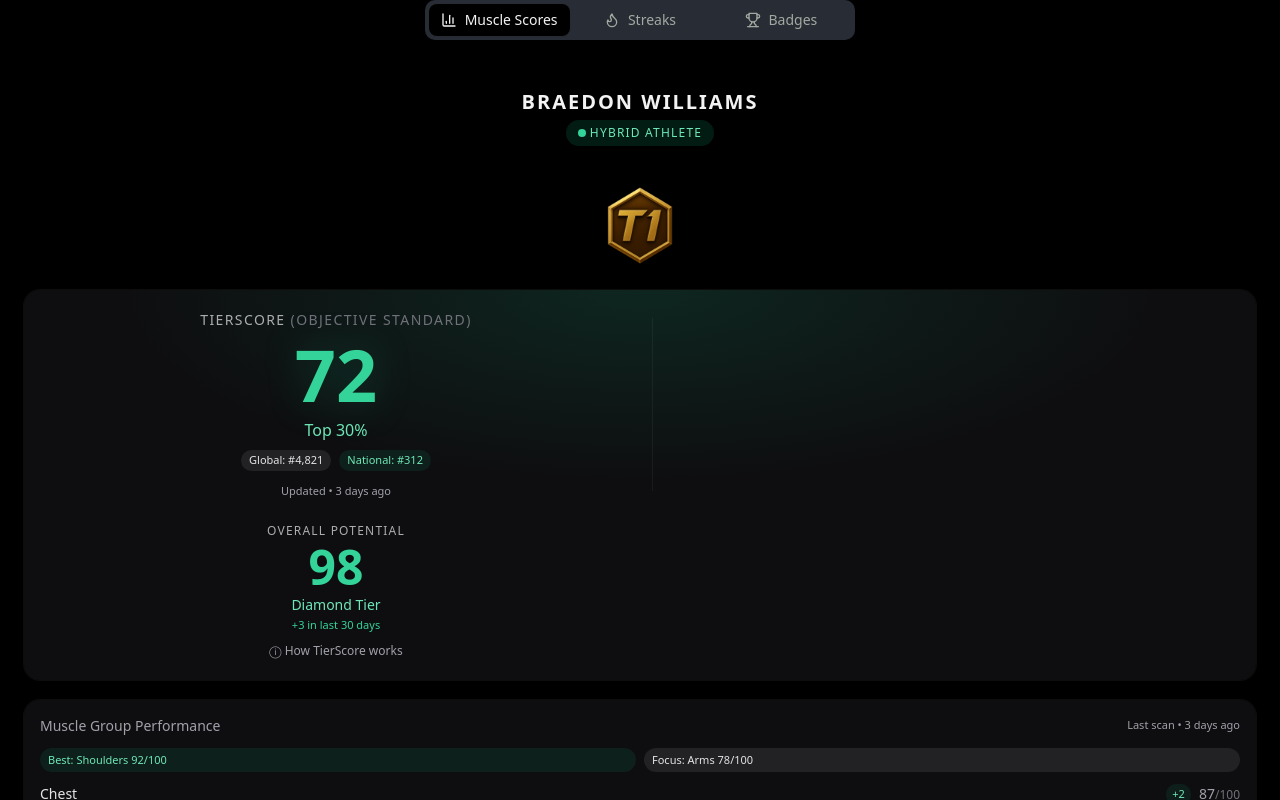
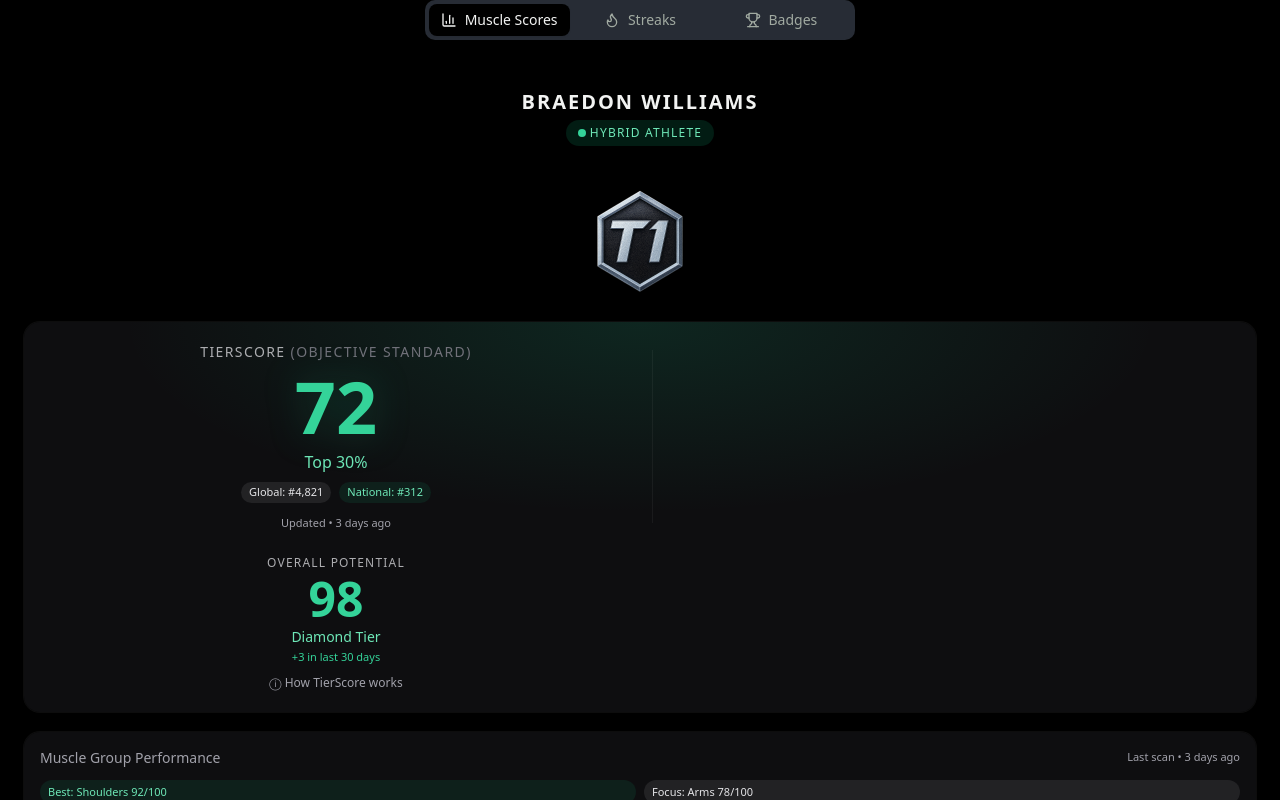
Before and after one commit to 2735588/tierone-apex-dashboard, a React (Vite) app: page /progress-badges in a window 1280 px wide. Shown: the top 800 px of the page. Built offline with nearby package versions, Linux system fonts and the light colour scheme.

Commit message:
Change badge to silver

```diff
--- a/src/pages/ProgressBadges.tsx
+++ b/src/pages/ProgressBadges.tsx
@@ -155,7 +155,7 @@ const ProgressBadges = () => {
           {/* 1.5) TierScore Badge */}
           <div className="flex justify-center px-6">
             {(() => {
-              const tierScore = 72; // Current user's TierScore
+              const tierScore = 65; // Current user's TierScore
               const isTop1Percent = false; // Would be calculated from backend
 
               let badgeName = 'TierScore Bronze';
@@ -174,7 +174,7 @@ const ProgressBadges = () => {
               return tierscoreBadge ? (
                 <HexBadge
                   src={tierscoreBadge.imageUrl || '/placeholder-badge.png'}
-                  size={96}
+                  size={128}
                   glow={tierscoreBadge.glow === 'emerald' ? 'emerald' : tierscoreBadge.glow === 'diamond' ? 'blue' : tierscoreBadge.glow}
                   alt={`${badgeName} Badge`}
                   isUnlocked={true}
```
